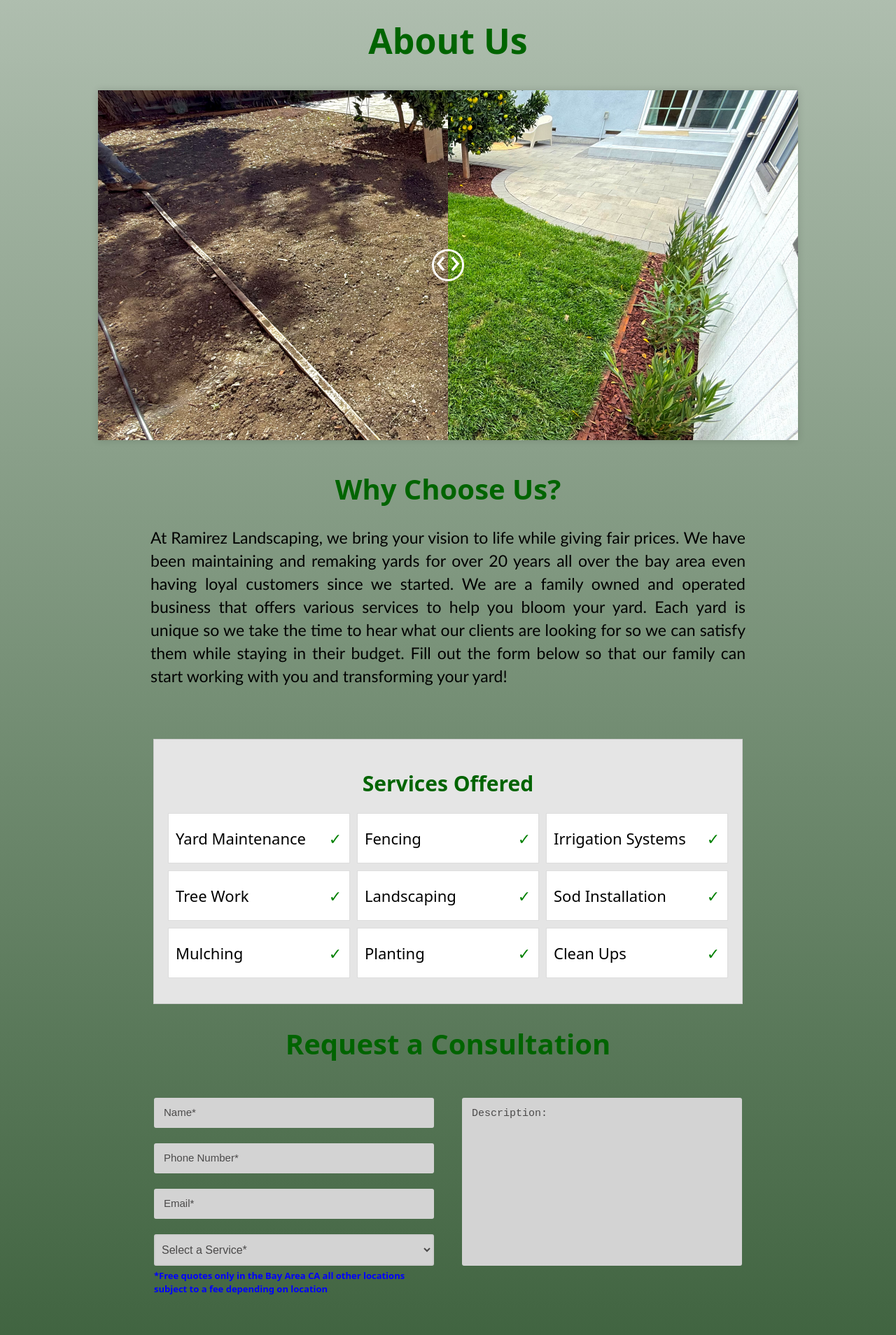
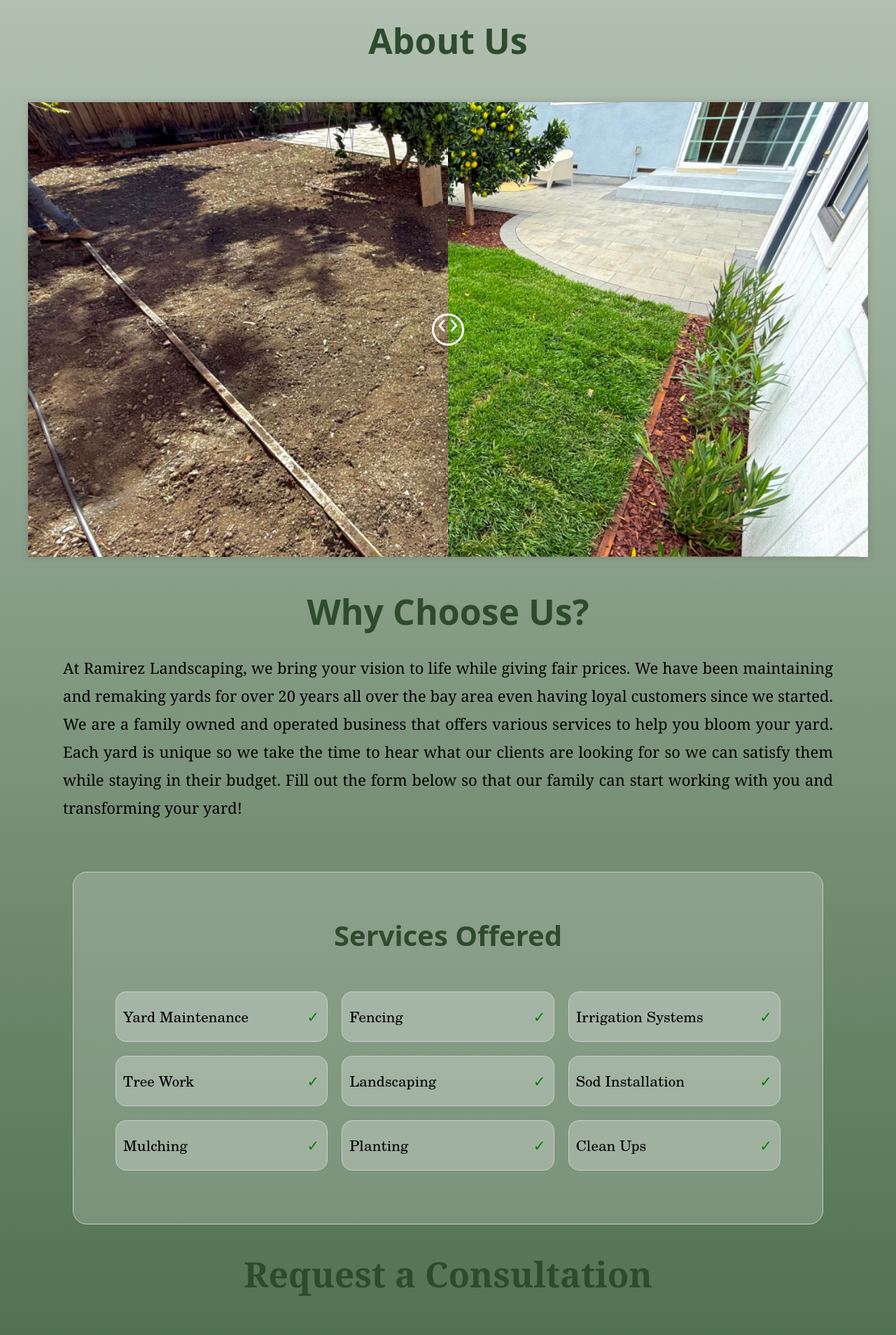
Before and after one commit to OsbaldoRamirez-create/RR_Wesbite_Vite, a React (Vite) app: page /about in a window 1280 px wide. Shown: the part 389-2297 px from the top of the page at 70% size. Built offline with nearby package versions, Linux system fonts and the light colour scheme.

Commit message:
adjusted fonts and sizings and colors

```diff
--- a/src/Styles/AboutStyles.css
+++ b/src/Styles/AboutStyles.css
@@ -5,65 +5,65 @@
 }
 /* Apply only to immediate h1 child of about container*/
 .about-container > h1{
-    color: darkgreen;
+   color: #2e4b2e;
     font-size: 50px;
-    margin-top:auto;
-    justify-self: center;}
+    margin-bottom: 50px;
+    margin-top: auto;
+}
 
 .about-info{
     margin: auto;
-    max-width: 850px;
+    width: 1100px;
     padding-bottom: 50px;
 }
 .about-info p{
     text-align: justify;
-    font-family: "Trebuchet MS", sans-serif;
-    font-size: 23px;
-    line-height: 33px;
-    color: black;
+    font-family: Georgia, serif;
+    font-size: 22px;
+    line-height: 40px;
 }
 .about-info h2{
-    color: darkgreen;
-    font-size: 40px;
-    margin-top: 40px;
+    color: #2E4B2E;
+    font-size: 50px;
     margin-bottom: 0px;
-    justify-self: center;
 }
 
 .services-container{
     display:block;
     margin: auto;
-    padding: 20px;
-    background-color: #e5e5e5;
+    padding: 60px;
+    background-color: #e5e5e53b;
     border: 1px solid #ccc;
-    width: 800px;
+    border-radius: 20px;
+    width: 950px;
 }
 .services-container h2{
-    color: darkgreen;
-    font-size: 30px;
-    margin: 20px 0;
-    justify-self: center;
+    color: #2E4B2E;
+    font-size: 40px;
+    margin-top: 0;
+    margin-bottom: 50px;
 }
 /* Controls for landscaping page .services */
 .services ul{
     display: grid;
     grid-template-columns: repeat(3, 1fr);
-    gap: 10px;
+    gap: 20px;
     list-style-type: none;
     padding: 0;
-    color: black;
 }
 
 .services li {
+    align-items: center;
+    background-color: #ffffff42;
+    border: 1px solid #ccc;
+    border-radius: 15px;
     display: flex;
-    align-items: center;
+    font-family: New Century Schoolbook, TeX Gyre Schola, serif;
+    font-size: 21px;
+    height: 50px;
     justify-content: space-between;
-    background-color: white;
     padding: 10px;
-    border: 1px solid #ddd;
     position: relative;
-    font-size: 22px;
-    height: 50px;
     text-align: left;
 }
 
--- a/src/Styles/BeforeAfterSliderStyles.css
+++ b/src/Styles/BeforeAfterSliderStyles.css
@@ -1,10 +1,12 @@
 .before-after-slider{
-position: relative;
-width: 850px;
-height: 500px;
-overflow: hidden;
-user-select: none;
-box-shadow: 0 0 10px rgba(0,0,0,0.15);
+    box-shadow: 0 0 10px #00000026;
+    height: 650px;
+    justify-self: center;
+    overflow: hidden;
+    position: relative;
+    -webkit-user-select: none;
+    user-select: none;
+    width: 1200px;
 }
 
 .before-image,.after-image{
@@ -53,29 +55,21 @@
 
 .handle{
     position: absolute;
-    font-size: 50px;
+    font-size: 40px;
     gap: 5px;
-    bottom: 35px;
+    bottom: 0px;
     display: flex;
     color: white;
     user-select: none;
 }
-.handle span{
-    height: 30px;
-}
-@media(min-width:1000px){
-.before-after-slider{
-    width: 1000px;
-    height: 500px;
-}
-}
-@media(max-width:999px){
+/* ipad size */
+@media(max-width:1096px){
 .before-after-slider{
     width: 100%;
     height: 450px;
 }
 }
-
+/* ipad mini */
 @media(max-width:860px){
 .before-after-slider{
     width: 100%;
--- a/src/Styles/HomeStyles.css
+++ b/src/Styles/HomeStyles.css
@@ -19,13 +19,15 @@
     gap: 150px;
 }
 .intro-boxes{
-    width: 470px;
+    background: linear-gradient(140deg, hsla(0, 0%, 100%, .459) 5%, #0000 70%);
+    border: 1px solid #ccc;
+    border-radius: 60px;
     padding: 20px;
-    border-radius: 8px;
+    width: 600px;
 }
 .intro-boxes h2{
     margin: 0;
-    color: darkgreen;
+    color: #2e4b2e;
     font-size: 40px;
 }
 
@@ -34,35 +36,32 @@
     text-align: center;
 }
 .intro-boxes p{
+    font-family: Georgia, serif;
+    font-size: 22px;
+    line-height: 40px;
     text-align: justify;
-    font-family: Cambria, Cochin, Georgia, Times, 'Times New Roman', serif;
-    font-size: 24px;
-    color: black;
 }
 .content{
+    align-items: flex-start;
     display: flex;
-    gap: 16.5rem;
+    gap: 27.5rem;
     justify-content: center;
-    align-items: flex-start;
 }
 .boxes-container{
-    width: 250px;
     height: auto;
-
-    /* center contents (h3, button) inside this column */
-    text-align: center;
 }
 
 .boxes-container h3{
-    color: darkgreen;
-    font-size: 35px;
+    color: #2e4b2e;
+    font-family: Georgia, serif;
+    font-size: 45px;
 }
 
 
 .boxes-container .btn-link{
     display: inline-block;
     padding: 10px 20px;
-    background-color: green;
+    background-color: #2e4b2e;
     text-decoration: none;
     color: white;
     border: none;
@@ -74,7 +73,7 @@
 }
 .boxes-container .btn-link:hover, .btn-container button:hover{
     background-color: white;
-    color: green;
+    color: #2e4b2e;
 }
 .info-box{
     width: 100%;
@@ -84,7 +83,7 @@
 
 .info-box img{
     width: 100%;
-    height: 200px; /*fixed hight for both images*/
+    height: 220px; /*fixed hight for both images*/
     border-radius: 10px;
     display: block;
 
--- a/src/Styles/NavbarStyles.css
+++ b/src/Styles/NavbarStyles.css
@@ -23,18 +23,18 @@
 }
 /* hover over nav text*/
 .link:hover, .dropbtn:hover{
-   color: green;
+   color: #447144;
 }
 /* active page */
 .nav-text .active{
      padding: 21px;
-    background-color: green;
+    background-color: #447144;
     color: white;
 }
 /* dropdown active navlinks */
 .nav-text .drop-link.active{
     padding: 10px;
-    background-color: green;
+    background-color: #447144;
     color: white;
 }
 
@@ -69,5 +69,5 @@
 }
 
 .dropdown-menu a:hover{
-    background-color: green;
+    background-color: #447144;
 }
--- a/src/Styles/QuoteStyles.css
+++ b/src/Styles/QuoteStyles.css
@@ -4,8 +4,9 @@
     align-items: center;
 }
 .quote-container h1{
-    font-size: 40px;
-    color: darkgreen;
+    font-size: 50px;
+    color: #2e4b2e;
+    font-family: Georgia, serif
 }
 
 #landscaping-form {
@@ -24,10 +25,10 @@
 
 }
 .input-container h4 {
-    color: blue;
+    color: white;
     text-align: left;
     margin-top: 5px;
-    font-size: 13px;
+    font-size: 16px;
 }
 
 .btn-container{
@@ -38,7 +39,7 @@
 }
 .btn-container button{
     width: 150px;
-    background-color: green;
+    background-color: #2e4b2e;
     border: none;
     color: white;
     border-radius: 5px;
```
